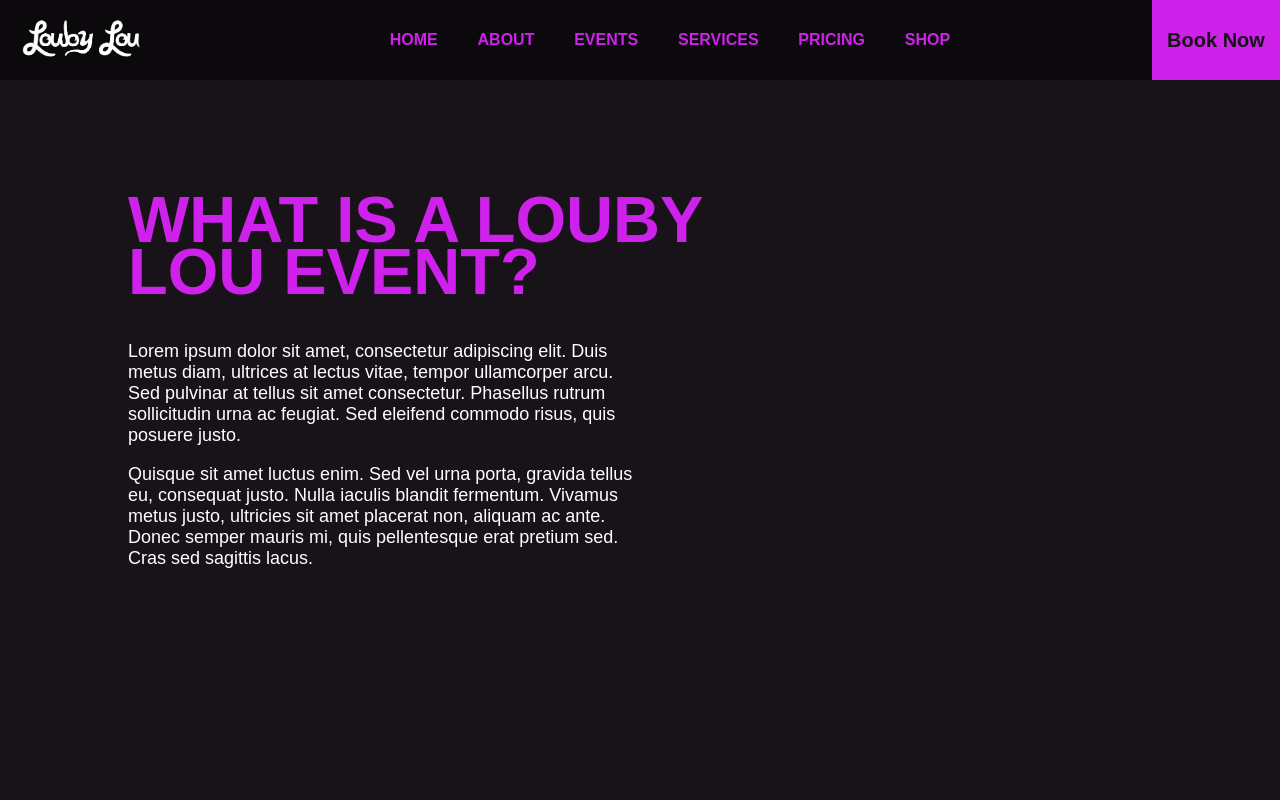
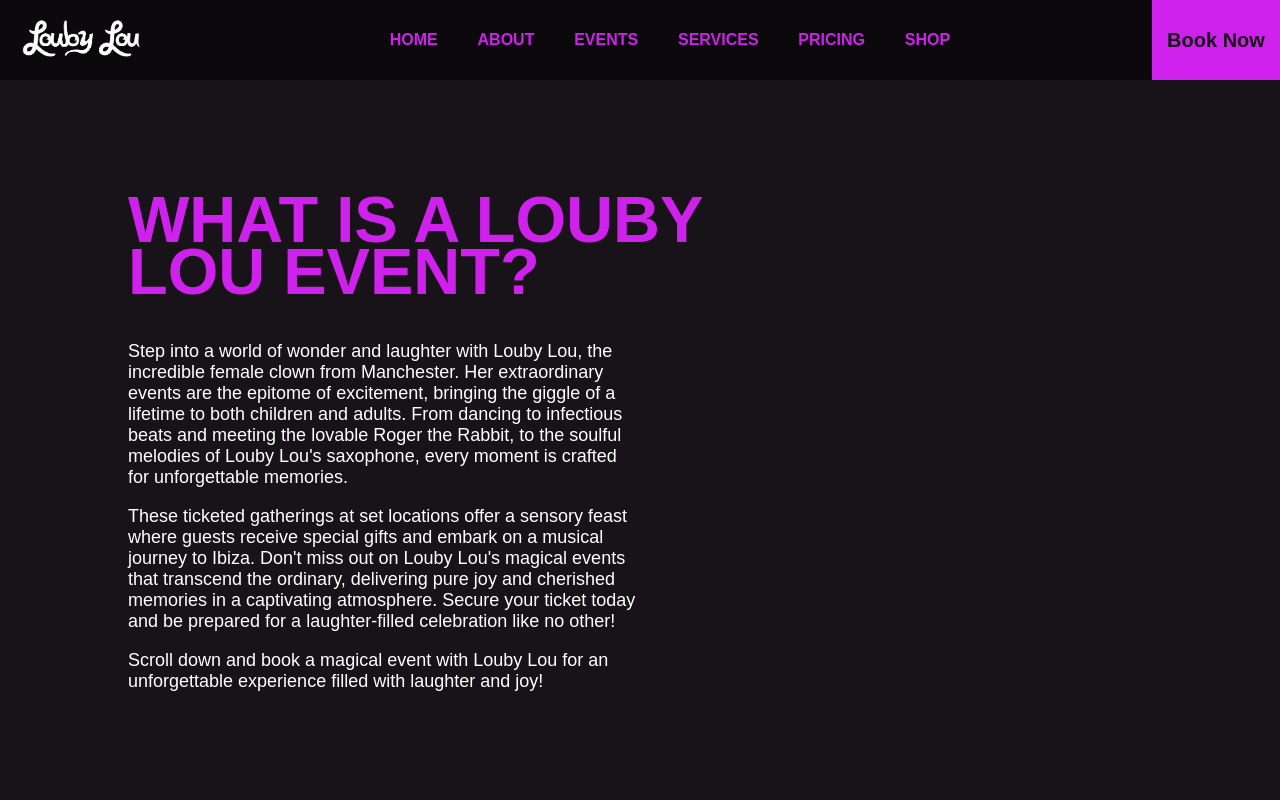
Before and after one commit to fuglyuckDev/louby-lou-new, a Next.js app: page /events in a window 1280 px wide. Shown: the top 800 px of the page. Built offline with nearby package versions, Linux system fonts and the light colour scheme.

Commit message:
Fixed load error on web
Fixed load error on homepage while switching from one page to another, rather than a refresh.

Added a little more text to the events page just to thicken it out a little.

```diff
--- a/components/Contact/Contact.jsx
+++ b/components/Contact/Contact.jsx
@@ -5,7 +5,7 @@ import styles from "./Contact.module.scss";
 const Contact = () => {
   const [zoom, setZoom] = useState(false);
 
-  if (typeof document !== "undefined") {
+  useEffect(() => {
     let dateInput = document.getElementById("date");
     dateInput.min = new Date().toISOString().split("T")[0];
 
@@ -16,7 +16,7 @@ const Contact = () => {
         setZoom(false);
       }
     });
-  }
+  }, []);
 
   return (
     <div className={styles.container}>
--- a/pages/events.js
+++ b/pages/events.js
@@ -31,8 +31,9 @@ export default function events({ eventsData }) {
         <About
           title={"What is a Louby Lou Event?"}
           body={[
-            "Lorem ipsum dolor sit amet, consectetur adipiscing elit. Duis metus diam, ultrices at lectus vitae, tempor ullamcorper arcu. Sed pulvinar at tellus sit amet consectetur. Phasellus rutrum sollicitudin urna ac feugiat. Sed eleifend commodo risus, quis posuere justo.",
-            "Quisque sit amet luctus enim. Sed vel urna porta, gravida tellus eu, consequat justo. Nulla iaculis blandit fermentum. Vivamus metus justo, ultricies sit amet placerat non, aliquam ac ante. Donec semper mauris mi, quis pellentesque erat pretium sed. Cras sed sagittis lacus.",
+            "Step into a world of wonder and laughter with Louby Lou, the incredible female clown from Manchester. Her extraordinary events are the epitome of excitement, bringing the giggle of a lifetime to both children and adults. From dancing to infectious beats and meeting the lovable Roger the Rabbit, to the soulful melodies of Louby Lou's saxophone, every moment is crafted for unforgettable memories.",
+            "These ticketed gatherings at set locations offer a sensory feast where guests receive special gifts and embark on a musical journey to Ibiza. Don't miss out on Louby Lou's magical events that transcend the ordinary, delivering pure joy and cherished memories in a captivating atmosphere. Secure your ticket today and be prepared for a laughter-filled celebration like no other!",
+            "Scroll down and book a magical event with Louby Lou for an unforgettable experience filled with laughter and joy!",
           ]}
           spacer
         />
--- a/pages/services.js
+++ b/pages/services.js
@@ -68,6 +68,7 @@ const services = () => {
         <DividerTitle
           title={"What can Louby Lou do for you?"}
           text={["There's always a little something for everyone!"]}
+          spacing={"large"}
         />
         <Decoration position={"right"} />
         {array.map((item, idx) => (
```
